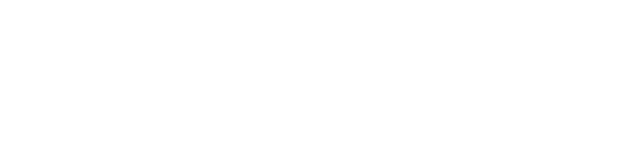
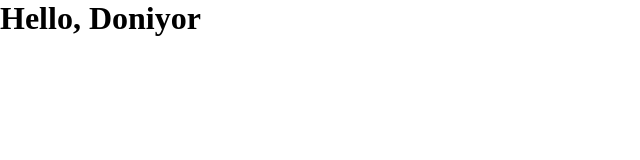
Before and after one commit to MrDoniyor/Test, a plain HTML site: page lesson1/index.html in a window 1280 px wide. Shown: the whole page, without its empty margins (0-640 px from the left). Drawn offline with Linux system fonts and the light colour scheme.

Commit message:
Update index.html
I changed

```diff
--- a/lesson1/index.html
+++ b/lesson1/index.html
@@ -8,6 +8,6 @@
     <link rel="stylesheet" href="style.css">
 </head>
 <body>
-
+    <h1>Hello, Doniyor</h1>
 </body>
 </html>
```
